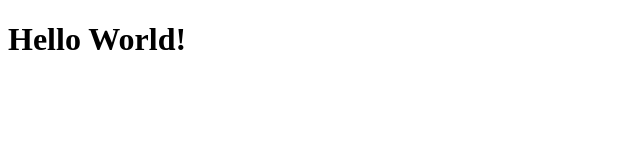
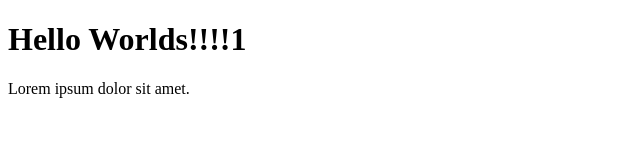
Before and after one commit to Juniorcosta-dev/teste, a plain HTML site: page index.html in a window 1280 px wide. Shown: the whole page, without its empty margins (0-640 px from the left). Drawn offline with Linux system fonts and the light colour scheme.

Commit message:
configurado

```diff
--- a/index.html
+++ b/index.html
@@ -6,6 +6,7 @@
     <title>Teste</title>
 </head>
 <body>
-    <h1>Hello World!</h1>
+    <h1>Hello Worlds!!!!1</h1>
+    <p>Lorem ipsum dolor sit amet.</p>
 </body>
 </html>
```
